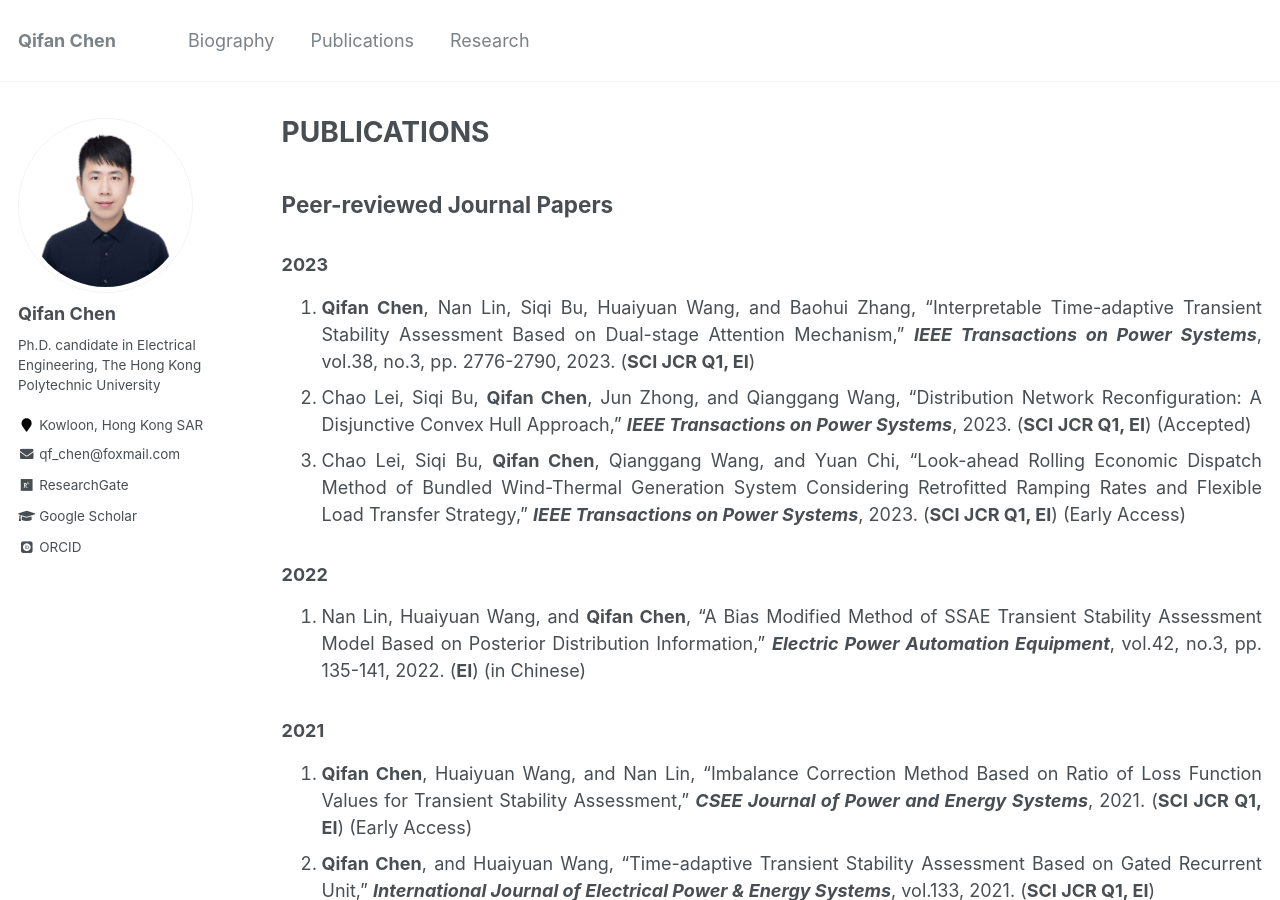
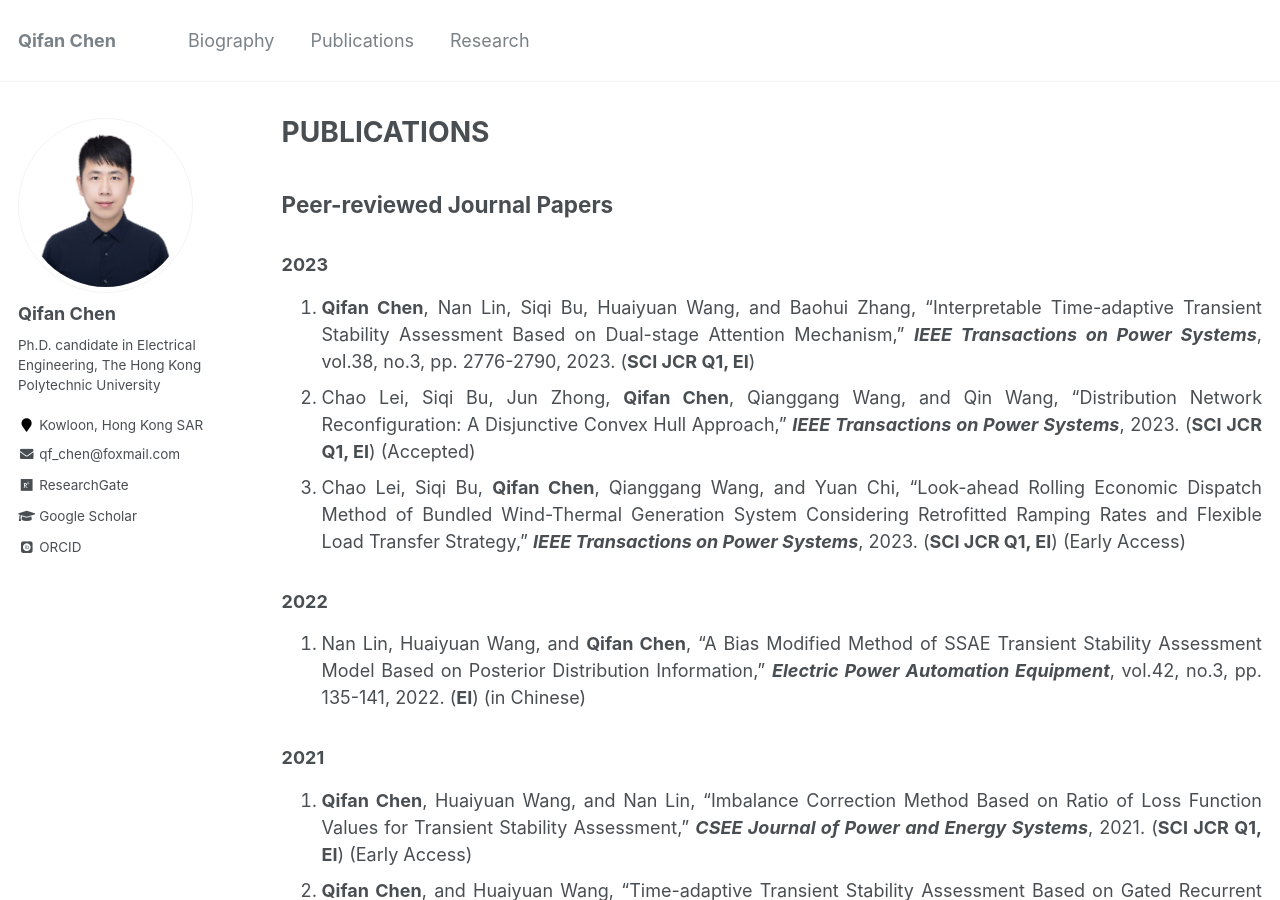
Before and after one commit to ChQf/ChQf.github.io, a Jekyll site: the page built from _pages/publications.md, in a window 1280 px wide and 900 px high. Built offline with Jekyll 4.4.1, drawn with Linux system fonts in a browser that asks for light colours; some web fonts are replaced.

Commit message:
Update publications.md

```diff
--- a/_pages/publications.md
+++ b/_pages/publications.md
@@ -9,7 +9,7 @@ author_profile: true
 
 ### 2023
 1. **Qifan Chen**, Nan Lin, Siqi Bu, Huaiyuan Wang, and Baohui Zhang, "Interpretable Time-adaptive Transient Stability Assessment Based on Dual-stage Attention Mechanism," ***IEEE Transactions on Power Systems***, vol.38, no.3, pp. 2776-2790, 2023. (**SCI JCR Q1, EI**)<br>
-1. Chao Lei, Siqi Bu, **Qifan Chen**, Jun Zhong, and Qianggang Wang, “Distribution Network Reconfiguration: A Disjunctive Convex Hull Approach,” ***IEEE Transactions on Power Systems***, 2023. (**SCI JCR Q1, EI**) (Accepted)<br>
+1. Chao Lei, Siqi Bu, Jun Zhong, **Qifan Chen**, Qianggang Wang, and Qin Wang, “Distribution Network Reconfiguration: A Disjunctive Convex Hull Approach,” ***IEEE Transactions on Power Systems***, 2023. (**SCI JCR Q1, EI**) (Accepted)<br>
 1. Chao Lei, Siqi Bu, **Qifan Chen**, Qianggang Wang, and Yuan Chi, “Look-ahead Rolling Economic Dispatch Method of Bundled Wind-Thermal Generation System Considering Retrofitted Ramping Rates and Flexible Load Transfer Strategy,” ***IEEE Transactions on Power Systems***, 2023. (**SCI JCR Q1, EI**) (Early Access)<br>
 {: .text-justify}
 
```
